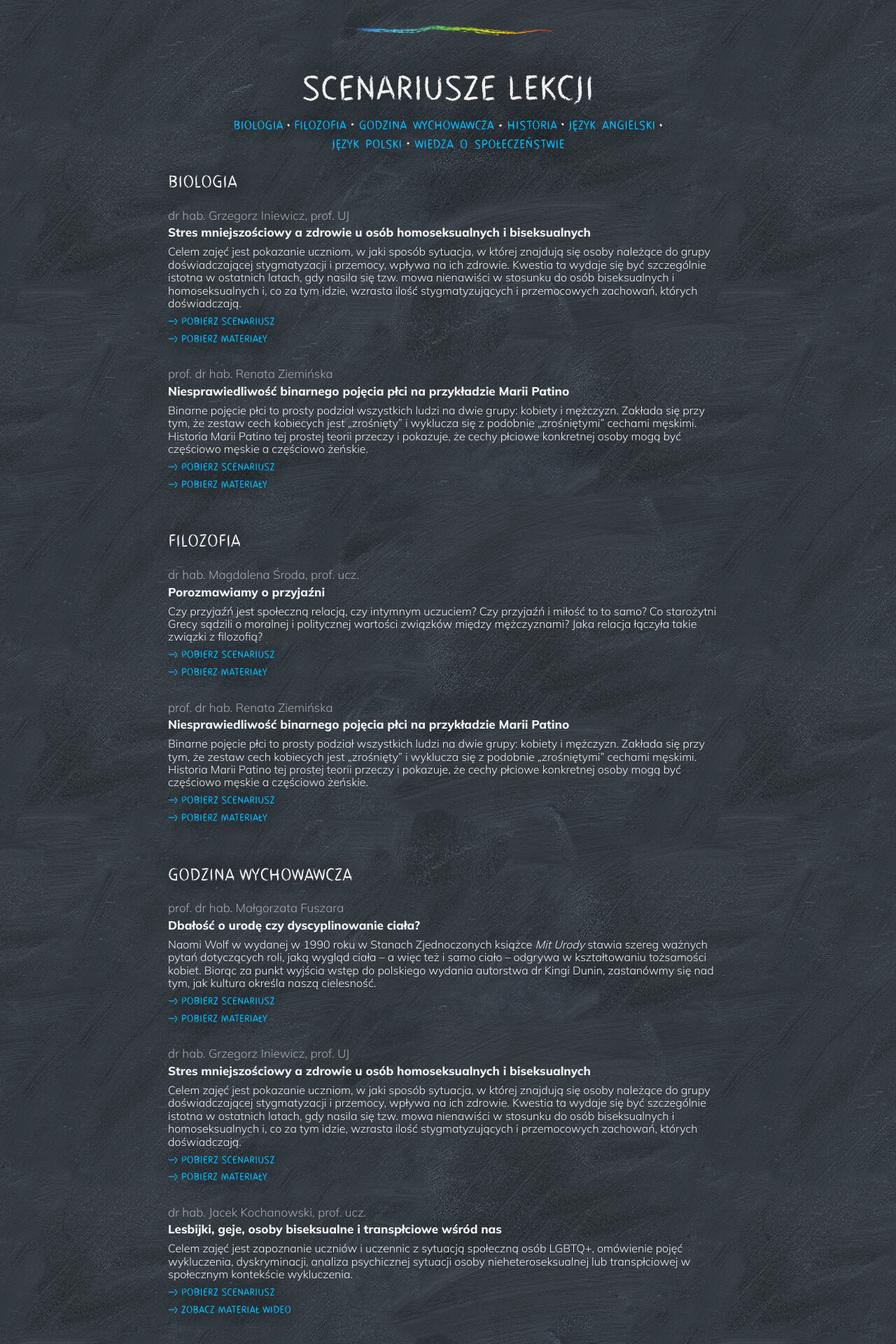
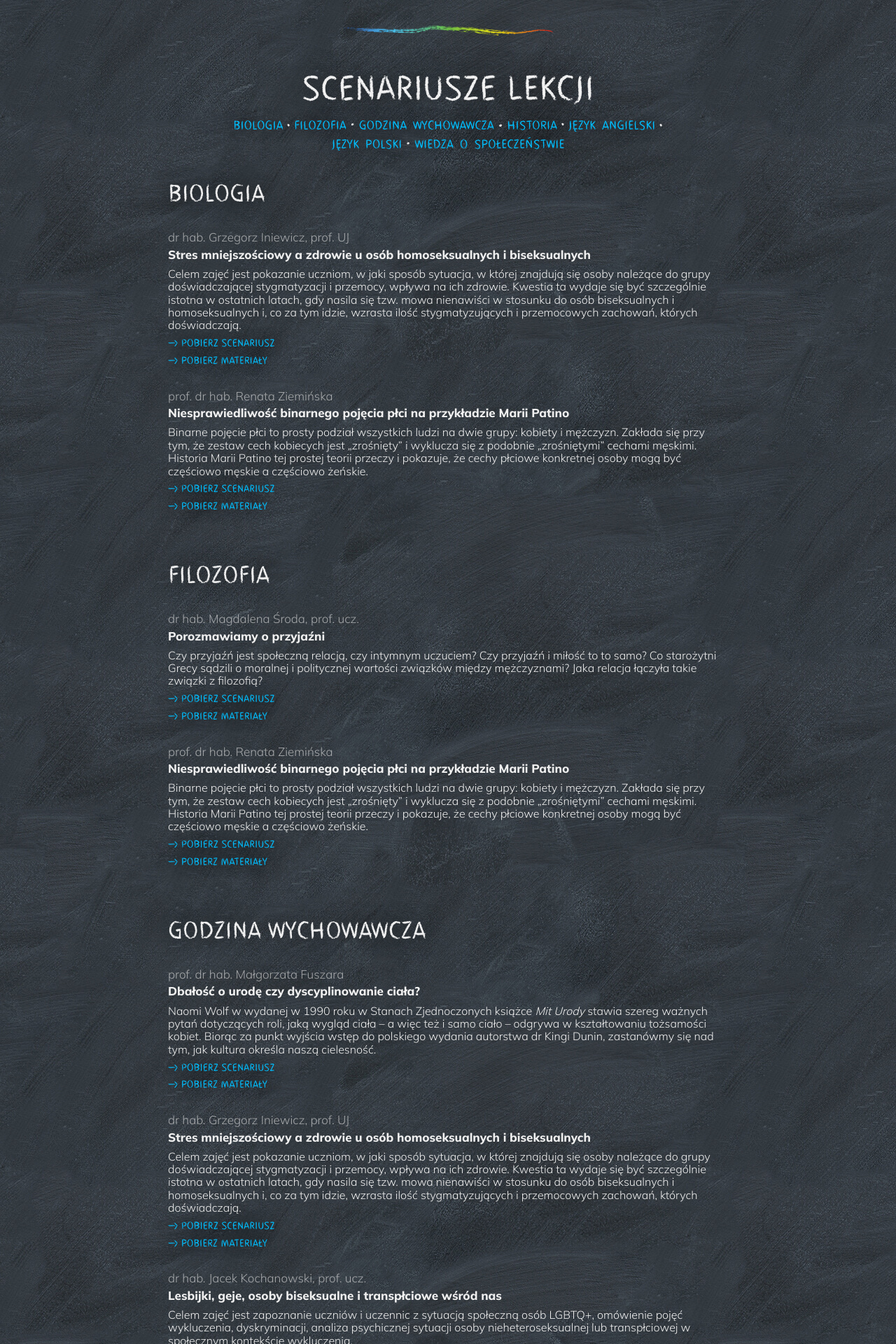
Before and after one commit to ludwiktrammer/teczowe-lekcje, a Jekyll site: the page built from index.html, in a window 1280 px wide. Shown: the part 600-2520 px from the top of the page at 70% size. Built offline with Jekyll 4.4.1, drawn with Linux system fonts in a browser that asks for light colours; some web fonts are replaced.

Commit message:
Make the section titles bigger

```diff
--- a/assets/css/main.scss
+++ b/assets/css/main.scss
@@ -52,9 +52,9 @@ h2 {
 }
 
 h3 {
-    font-size: 25px;
+    font-size: 35px;
     font-family: ChalkHandMarker-Reg, sans-serif;
-    text-shadow: 0 0 20px rgb(20, 20, 20);
+    text-shadow: 0 0 30px rgb(20, 20, 20);
     font-weight: normal;
 }
 
```
